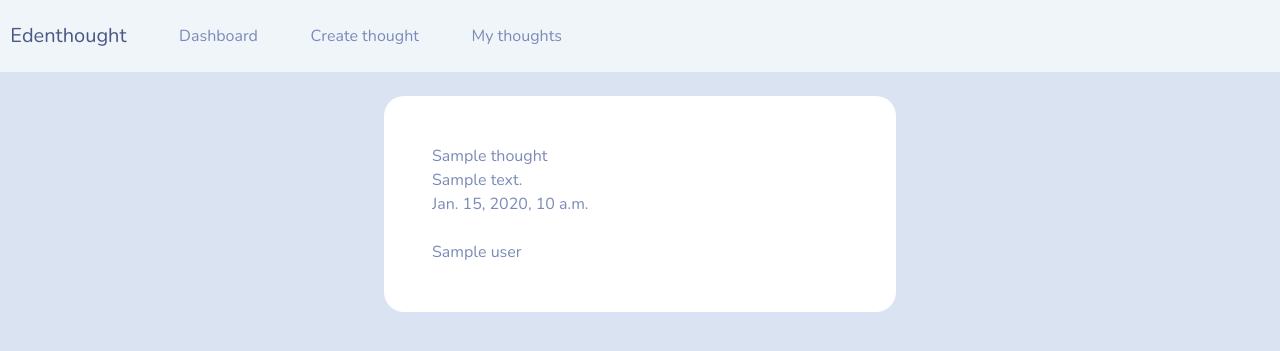
After one commit to Attila-Kis-Ivan/Django-edenthoughts, a Django app: template edenthought/journal/templates/journal/my-thoughts.html in a window 1280 px wide. The commit adds this page. Shown: the top 351 px of the page. Run offline with Django 3.2, Linux system fonts and the light colour scheme; the template is opened without the code that fills it: most values are stand-ins (such as "Sample title", 1, 10 or a date in 2020).

Commit message:
created read a thought CRUD

```diff
--- a/edenthought/journal/forms.py
+++ b/edenthought/journal/forms.py
@@ -23,10 +23,6 @@ class ThoughtForm(ModelForm):
 
 
 
-
-
-
-
 class CreateUserForm(UserCreationForm):
 
      class Meta:
--- a/edenthought/journal/templates/journal/dashboard.html
+++ b/edenthought/journal/templates/journal/dashboard.html
@@ -4,8 +4,9 @@
 <br>
 
 <div class="container bg-white shadow-md p-5 form-layout">
-    <h1>DASHBOARD</h1>
-
+    <h1>DASHBOARD</h1> {{user}}
+    <br>
+    <br>
     <a href='{% url 'user-logout' %}'>Logout here</a>
 </div>
 
--- /dev/null
+++ b/edenthought/journal/templates/journal/my-thoughts.html
@@ -0,0 +1,25 @@
+{% extends "journal/navbar.html" %}
+
+
+
+{% block content %}
+    <br>
+
+    {%for thought in AllThoughts %}
+
+    <div class="container bg-white shadow-md p-5 form-layout">
+
+        {{thought.title}}
+        <br>
+        {{thought.content}}
+        <br>
+        {{thought.data_posted}}
+        <br>
+        <br>
+
+        {{thought.user}}
+    </div>
+    <br>
+   {% endfor %}
+
+{% endblock %}
--- a/edenthought/journal/templates/journal/navbar.html
+++ b/edenthought/journal/templates/journal/navbar.html
@@ -57,7 +57,7 @@
                   &nbsp;     &nbsp;     &nbsp;
                                   <li class="nav-link">
 
-                  <a class="nav-link"  href="">View thoughts</a>
+                  <a class="nav-link"  href="{% url 'my-thoughts' %}">My thoughts</a>
 
                   </li>
 
--- a/edenthought/journal/urls.py
+++ b/edenthought/journal/urls.py
@@ -9,7 +9,8 @@ urlpatterns = [
     path('my-login', views.my_login, name='my-login'),
     path('dashboard', views.dashboard, name='dashboard'),
     path('user-logout', views.user_logout, name='user-logout'),
-    path('create-thought', views.create_thought, name='create-thought')
+    path('create-thought', views.create_thought, name='create-thought'),
+    path('my-thoughts', views.my_thoughts, name='my-thoughts')
 
 
 ]
```
Also changed, not shown: edenthought/journal/views.py (+23 -1 lines), edenthought/db.sqlite3.
